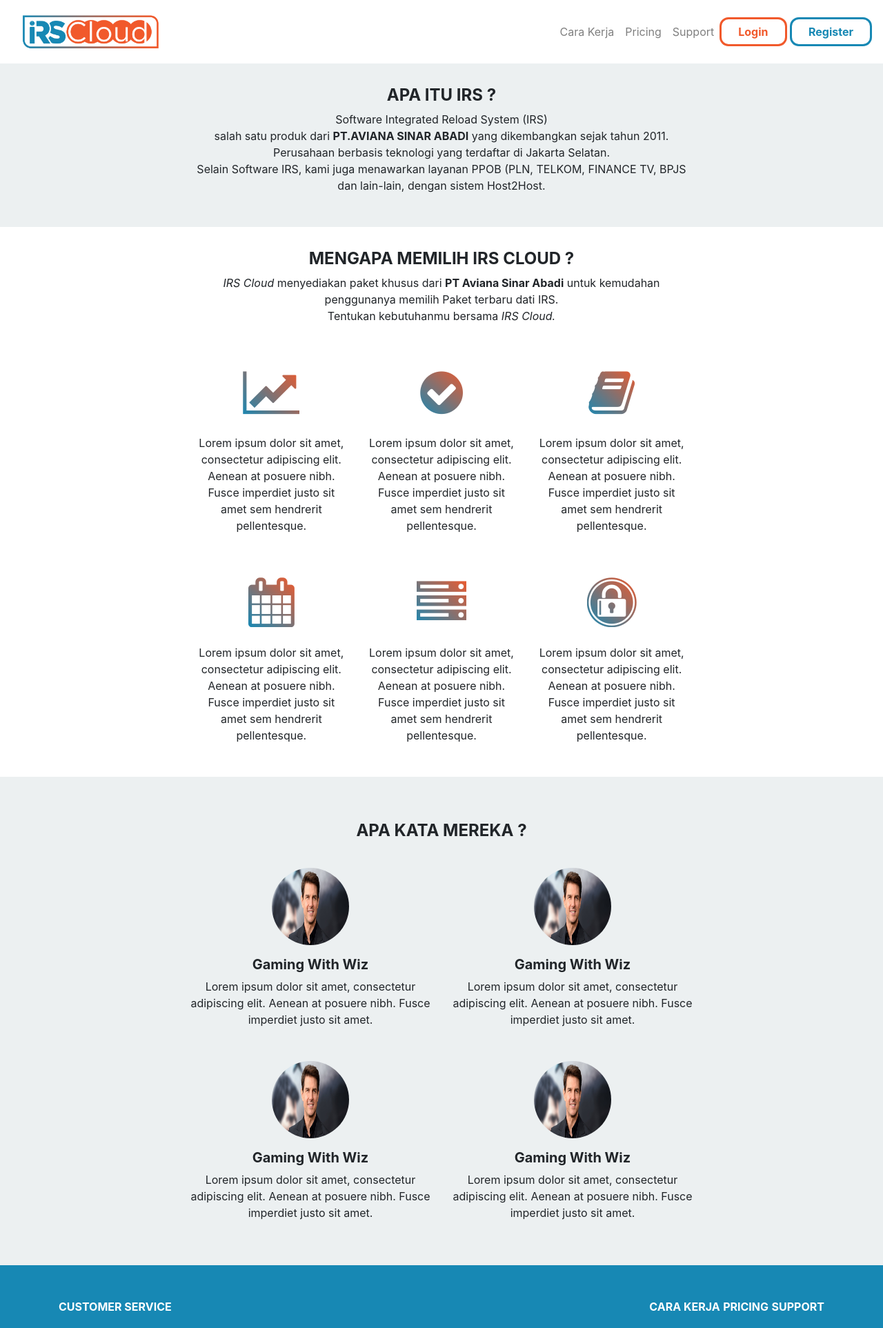
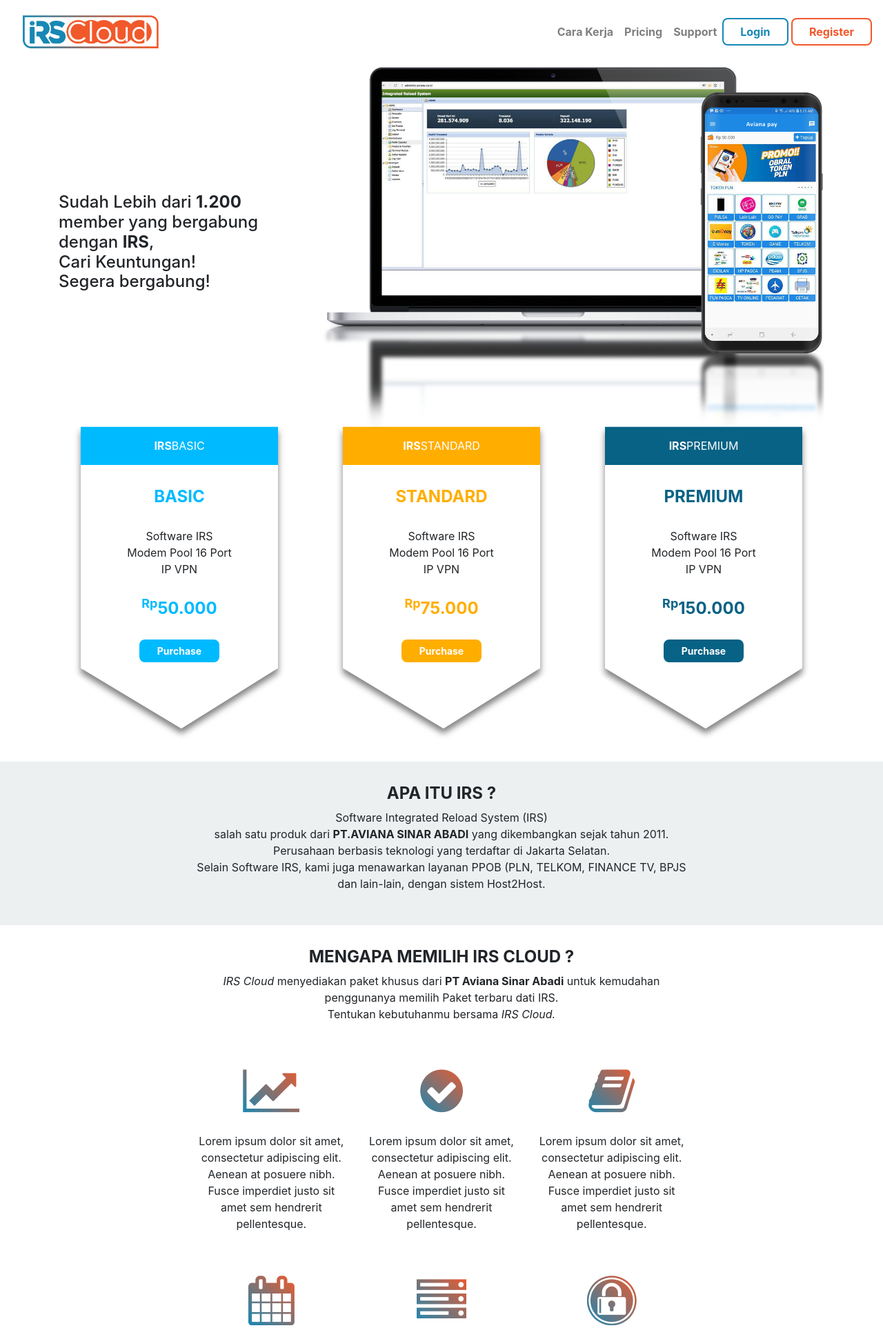
Before and after one commit to capt4ce/aviana-profile-page, a PHP site: page /index.html in a window 1280 px wide. Shown: the top 1925 px of the page at 69% size. Run offline with PHP 8.4, Linux system fonts and the light colour scheme.

Commit message:
adding packages and image

```diff
--- a/index.css
+++ b/index.css
@@ -1,11 +1,79 @@
-.btn-outline-orange{
+.aviana-display-text{
+  margin-top: auto;
+  margin-bottom: auto;
+}
+
+.aviana-package{
+  height: 100%;
+  padding-left: 2rem;
+  padding-right: 2rem;
+  -webkit-clip-path: polygon(51% 100%, 100% 70%, 100% 0, 0 0, 0 70%);
+  clip-path: polygon(51% 100%, 100% 70%, 100% 0, 0 0, 0 70%);
+}
+
+.aviana-package .package-border{
+  filter: drop-shadow(0px 7px 5px rgba(0,0,0,0.5));
+}
+
+.package-wrapper{
+  background-color:white;
+  -webkit-clip-path: polygon(51% 100%, 100% 80%, 100% 0, 0 0, 0 80%);
+  clip-path: polygon(51% 100%, 100% 80%, 100% 0, 0 0, 0 80%);
+}
+
+.aviana-package .package-header{
+  padding-top: 1rem;
+  padding-bottom: 1rem;
+  color: white;
+}
+
+.aviana-package .package-title, .package-price{
+  font-weight: bold;
+  font-size: 1.5rem;
+  padding-top: 1.7rem;
+  padding-bottom: 1.7rem;
+}
+
+.aviana-package .package-action{
+  padding-bottom: 6rem;
+  margin-bottom: 3rem;
+}
+
+.aviana-package.package-light-blue .package-header{
+  background-color: #00BAFF;
+}
+
+.aviana-package.package-yellow .package-header{
+  background-color: #FFAE00;
+}
+
+.aviana-package.package-dark-blue .package-header{
+  background-color: #076285;
+}
+
+.aviana-package.package-light-blue .package-title, .aviana-package.package-light-blue .package-price{
+  color: #00BAFF;
+}
+.aviana-package.package-yellow .package-title, .aviana-package.package-yellow .package-price{
+  color: #FFAE00;
+}
+
+.aviana-package.package-dark-blue .package-title, .aviana-package.package-dark-blue .package-price{
+  color: #076285;
+}
+
+.aviana-btn{
   font-weight: bold;
   background-color: initial;
-  border: solid 0.2rem #F1592B;
-  color: #F1592B;
-  border-radius: 13px;
+  border-radius: 8px;
   padding-left: 1.5rem;
   padding-right: 1.5rem;
+  border: solid 0.15rem;
+}
+
+.btn-outline-orange{
+  border-color: #F1592B;
+  color: #F1592B;
 }
 
 .btn.btn-outline-orange:hover {
@@ -14,18 +82,46 @@
 }
 
 .btn-outline-blue{
-  font-weight: bold;
-  background-color: initial;
-  border: solid 0.2rem #1788B4;
+  border-color: #1788B4;
   color: #1788B4;
-  border-radius: 13px;
-  padding-left: 1.5rem;
-  padding-right: 1.5rem;
 }
 
 .btn.btn-outline-blue:hover {
   background-color: #1788B4;
   color: white;
+}
+
+.btn-solid-light-blue{
+  border-color: #00BAFF;
+  background-color: #00BAFF;
+  color: white;
+}
+
+.btn-solid-light-blue:hover{
+  border-color: #1788B4;
+  background-color: #1788B4;
+}
+
+.btn-solid-yellow{
+  border-color: #FFAE00;
+  background-color: #FFAE00;
+  color: white;
+}
+
+.btn-solid-yellow:hover{
+  border-color: rgb(230, 159, 7);
+  background-color: rgb(230, 159, 7);
+}
+
+.btn-solid-dark-blue{
+  border-color: #076285;
+  background-color: #076285;
+  color: white;
+}
+
+.btn-solid-dark-blue:hover{
+  border-color: #06516e;
+  background-color: #06516e;
 }
 
 .aviana-intro{
--- a/index.html
+++ b/index.html
@@ -29,19 +29,109 @@
     <div class="collapse navbar-collapse justify-content-end" id="navbarSupportedContent">
       <ul class="navbar-nav justify-content-end">
         <li class="nav-item">
-          <a class="nav-link" href="#">Cara Kerja</a>
+          <a class="nav-link" href="#">
+            <b>Cara Kerja</b>
+          </a>
         </li>
         <li class="nav-item">
-          <a class="nav-link" href="#">Pricing</a>
+          <a class="nav-link" href="#">
+            <b>Pricing</b>
+          </a>
         </li>
         <li class="nav-item">
-          <a class="nav-link" href="#">Support</a>
+          <a class="nav-link" href="#">
+            <b>Support</b>
+          </a>
         </li>
       </ul>
-      <button type="button" class="btn btn-outline-orange">Login</button>&nbsp;
-      <button type="button" class="btn btn-outline-blue">Register</button>
+      <button type="button" class="btn aviana-btn btn-outline-blue">Login</button>&nbsp;
+      <button type="button" class="btn aviana-btn btn-outline-orange">Register</button>
     </div>
   </nav>
+
+  <div class="aviana-display">
+    <div class="container">
+      <div class="row">
+        <div class="col-md-4 d-flex align-items-center">
+          <span class="align-middle">
+            <h4>Sudah Lebih dari
+              <b>1.200</b>
+              <br/> member yang bergabung dengan
+              <b>IRS</b>,
+              <br/>Cari Keuntungan!
+              <br/>Segera bergabung!</h4>
+          </span>
+        </div>
+        <div class="col-md-8">
+          <img class="img img-fluid float-md-right" src="aviana-image-use.png" height="100%" />
+        </div>
+      </div>
+    </div>
+  </div>
+
+  <div class="aviana-packages">
+    <div class="container">
+      <div class="row">
+        <div class="col-md-4 text-center">
+          <div class="aviana-package package-light-blue">
+            <div class="package-border">
+              <div class="package-wrapper">
+                <div class="package-header">
+                  <b>IRS</b>BASIC</div>
+                <div class="package-title">BASIC</div>
+                <div class="package-decription">Software IRS
+                  <br/>Modem Pool 16 Port
+                  <br/>IP VPN</div>
+                <div class="package-price">
+                  <sup>Rp</sup>50.000</div>
+                <div class="package-action">
+                  <button class="btn btn-sm aviana-btn btn-solid-light-blue">Purchase</button>
+                </div>
+              </div>
+            </div>
+          </div>
+        </div>
+        <div class="col-md-4 text-center">
+          <div class="aviana-package package-yellow">
+            <div class="package-border">
+              <div class="package-wrapper">
+                <div class="package-header">
+                  <b>IRS</b>STANDARD</div>
+                <div class="package-title">STANDARD</div>
+                <div class="package-decription">Software IRS
+                  <br/>Modem Pool 16 Port
+                  <br/>IP VPN</div>
+                <div class="package-price">
+                  <sup>Rp</sup>75.000</div>
+                <div class="package-action">
+                  <button class="btn btn-sm aviana-btn btn-solid-yellow">Purchase</button>
+                </div>
+              </div>
+            </div>
+          </div>
+        </div>
+        <div class="col-md-4 text-center">
+          <div class="aviana-package package-dark-blue">
+            <div class="package-border">
+              <div class="package-wrapper">
+                <div class="package-header">
+                  <b>IRS</b>PREMIUM</div>
+                <div class="package-title">PREMIUM</div>
+                <div class="package-decription">Software IRS
+                  <br/>Modem Pool 16 Port
+                  <br/>IP VPN</div>
+                <div class="package-price">
+                  <sup>Rp</sup>150.000</div>
+                <div class="package-action">
+                  <button class="btn btn-sm aviana-btn btn-solid-dark-blue">Purchase</button>
+                </div>
+              </div>
+            </div>
+          </div>
+        </div>
+      </div>
+    </div>
+  </div>
 
   <div class="aviana-intro">
     <div class="container text-center">
```
Also changed, not shown: aviana-image-use.png (added).
